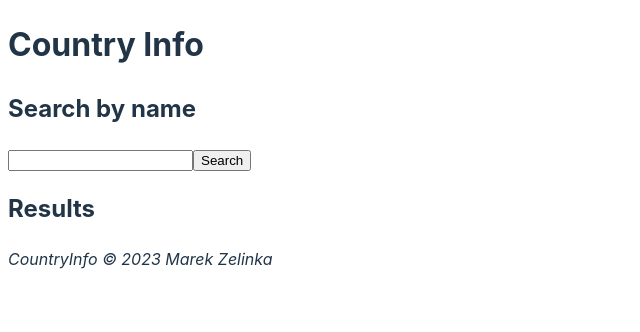
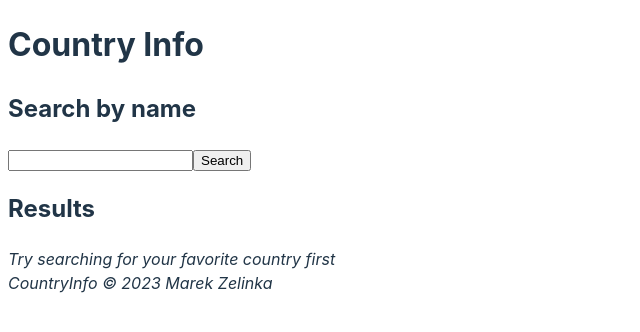
Before and after one commit to zelinka-marek/fullstack-countryinfo, a React (Vite) app: page / in a window 1280 px wide. Shown: the top 332 px of the page, without its empty margins (0-640 px from the left). Built offline with nearby package versions, Linux system fonts and the light colour scheme.

Commit message:
list countries

```diff
--- a/src/app.jsx
+++ b/src/app.jsx
@@ -1,7 +1,13 @@
+import { useState } from "react";
 import { SearchForm } from "./components/search-form";
+import { SearchResults } from "./components/search-results";
+import { getCountryList } from "./services/country";
 
 export function App() {
+  const [countryList, setCountryList] = useState(null);
+
   const search = (country) => {
+    getCountryList(country).then(setCountryList);
     console.log(`Searching for ${country} info`);
   };
 
@@ -12,6 +18,7 @@ export function App() {
         <h2>Search by name</h2>
         <SearchForm onSubmit={search} />
         <h2>Results</h2>
+        <SearchResults list={countryList} />
       </main>
       <footer>
         <i>CountryInfo &copy; 2023 Marek Zelinka</i>
--- /dev/null
+++ b/src/components/search-results.jsx
@@ -0,0 +1,19 @@
+export function SearchResults(props) {
+  const { list } = props;
+
+  return (
+    <div>
+      {!list ? (
+        <i>Try searching for your favorite country first</i>
+      ) : list.length > 10 ? (
+        <i>Too many matches, specify your search</i>
+      ) : (
+        <ul>
+          {list.map((country) => (
+            <li key={country.cca2}>{country.name.common}</li>
+          ))}
+        </ul>
+      )}
+    </div>
+  );
+}
--- /dev/null
+++ b/src/services/country.js
@@ -0,0 +1,5 @@
+export function getCountryList(countryName) {
+  return fetch(`https://restcountries.com/v3.1/name/${countryName}`).then(
+    (response) => response.json()
+  );
+}
```
